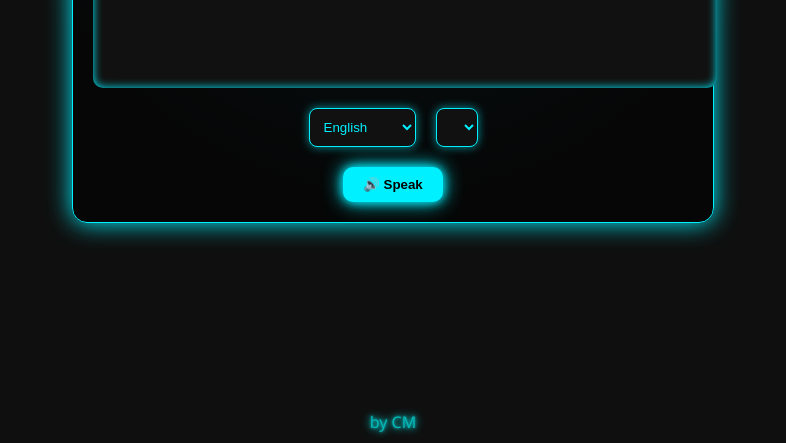
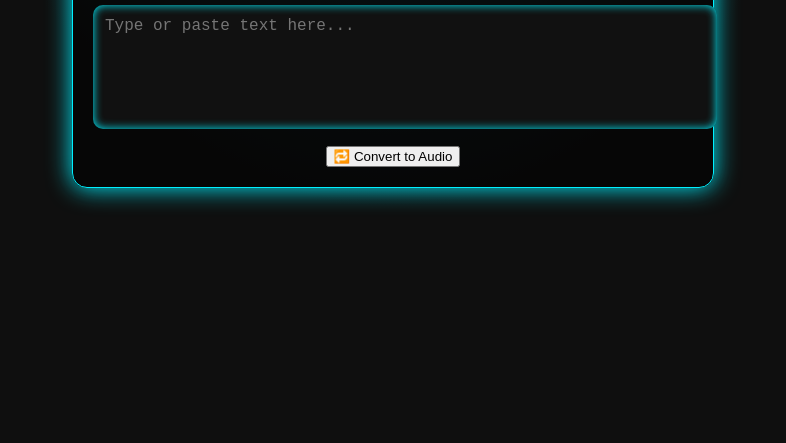
Before and after one commit to Chandramohan-us/Text-to-Audio-Converter, a plain HTML site: page index.html in a window 1280 px wide. Shown: the part 357-800 px from the top of the page, without its empty margins (247-1033 px from the left). Drawn offline with Linux system fonts and the light colour scheme.

Commit message:
Update index.html

```diff
--- a/index.html
+++ b/index.html
@@ -1,35 +1,16 @@
 <!DOCTYPE html>
 <html lang="en">
 <head>
-  <meta charset="UTF-8" />
-  <meta name="viewport" content="width=device-width, initial-scale=1.0"/>
-  <title>Neon Text to Audio</title>
-  <link rel="stylesheet" href="style.css" />
+  <meta charset="UTF-8">
+  <title>Text to Audio - CM</title>
+  <link rel="stylesheet" href="style.css">
 </head>
 <body>
-  <footer class="footer">by CM</footer>
   <div class="container">
-    <h1 class="glow">Text to Audio Converter</h1>
-
-    <textarea id="textInput" placeholder="Enter text here..."></textarea>
-
-    <div class="row">
-      <select id="languageSelect">
-       <option value="ta-IN">Tamil</option>
-        <option value="hi-IN">Hindi</option>
-        <option value="te-IN">Telugu</option>
-        <option value="kn-IN">Kannada</option>
-        <option value="ml-IN">Malayalam</option>
-        <option value="en-US" selected>English</option>
-      </select>
-
-      <select id="voiceSelect"></select>
-    </div>
-
-    <button onclick="speakText()" class="neon-button">🔊 Speak</button>
-    <a id="downloadBtn" class="neon-button hidden" download="speech.wav">⬇️ Download</a>
+    <h1>Text to Audio Converter 🔊</h1>
+    <textarea id="textInput" placeholder="Type or paste text here..."></textarea>
+    <button onclick="convertToAudio()">🔁 Convert to Audio</button>
   </div>
-
   <script src="script.js"></script>
 </body>
 </html>
```
